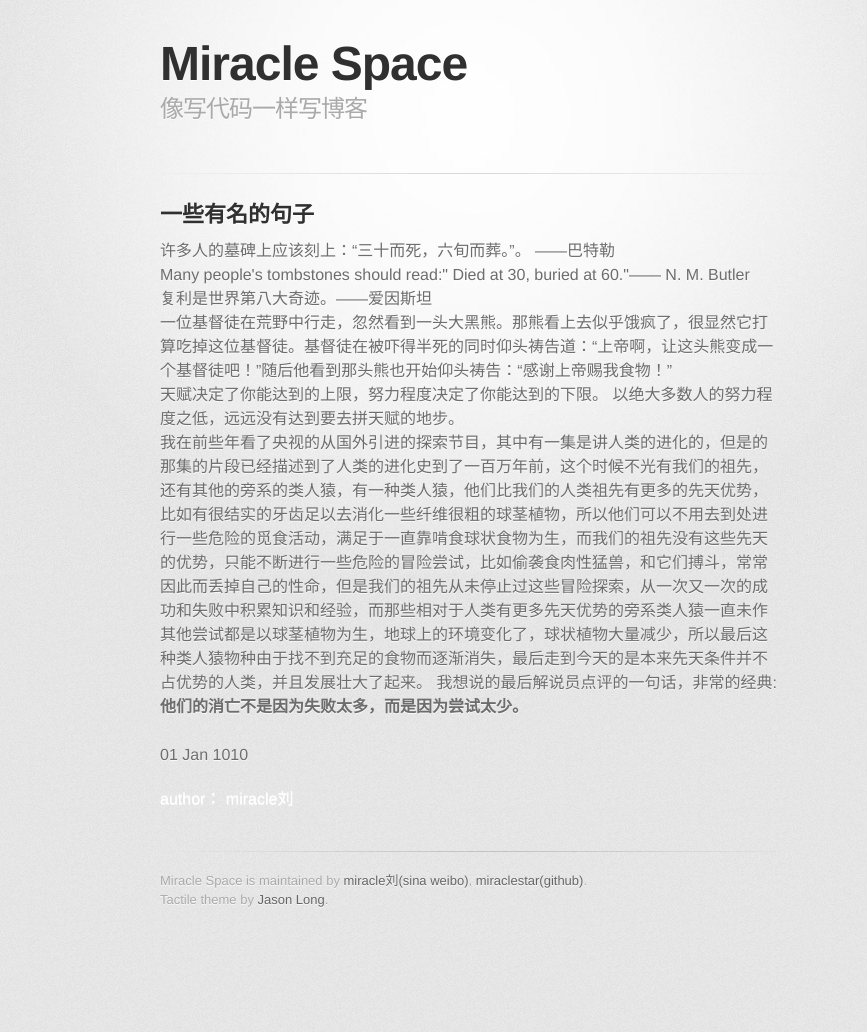
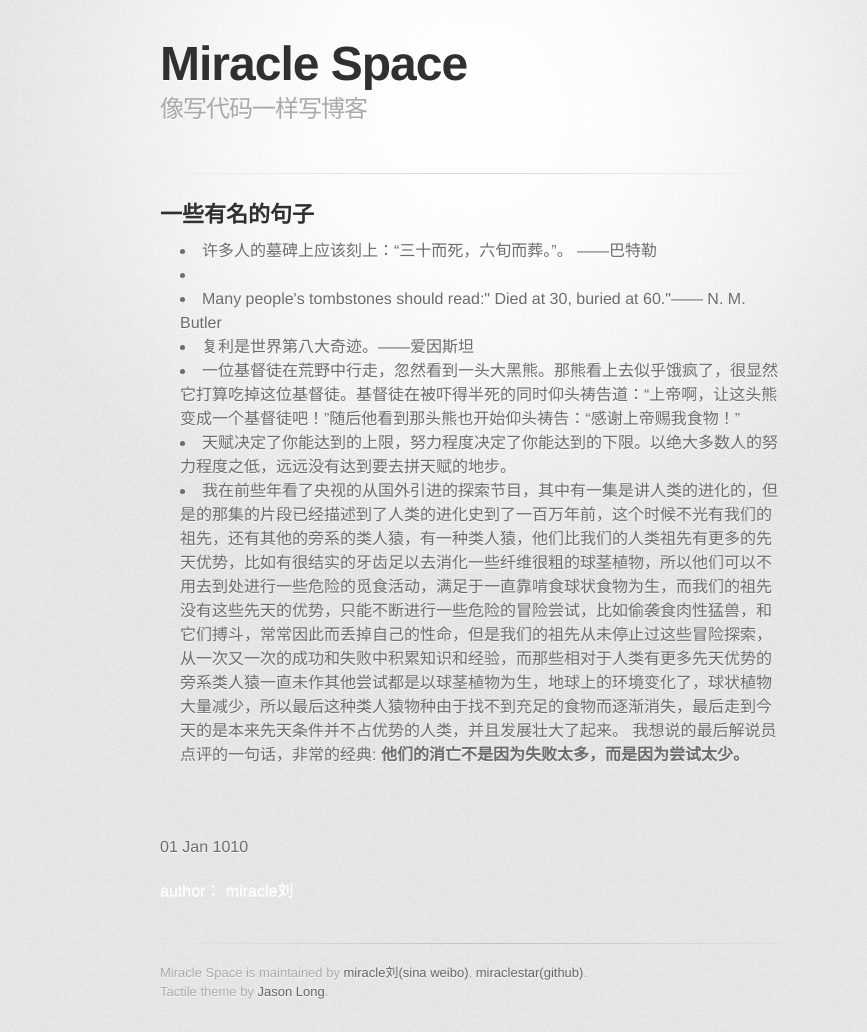
Before and after one commit to miraclestar/myblog, a Jekyll site: the page built from _posts/fiction/1010-01-01-famous-sentense.html, in a window 1280 px wide. Shown: the whole page, without its empty margins (170-1037 px from the left). Built offline with Jekyll 4.4.1, drawn with Linux system fonts in a browser that asks for light colours; nearby versions of some CDN libraries; some web fonts are replaced; Markdown is read by kramdown in place of the engine named in the settings; comment, search, counter and statistics services are not loaded; before the commit the page ends 940 px from its top, so only the background shows below that.

```diff
--- a/_posts/fiction/1010-01-01-famous-sentense.html
+++ b/_posts/fiction/1010-01-01-famous-sentense.html
@@ -4,16 +4,18 @@ title: 一些有名的句子
 category: fiction
 ---
 <h2>{{ page.title }}</h2>
-许多人的墓碑上应该刻上：“三十而死，六旬而葬。”。      ——巴特勒<br />
-Many people's tombstones should read:" Died at 30, buried at 60."—— N. M. Butler<br />
-复利是世界第八大奇迹。——爱因斯坦<br />
-一位基督徒在荒野中行走，忽然看到一头大黑熊。那熊看上去似乎饿疯了，很显然它打算吃掉这位基督徒。基督徒在被吓得半死的同时仰头祷告道：“上帝啊，让这头熊变成一个基督徒吧！”随后他看到那头熊也开始仰头祷告：“感谢上帝赐我食物！”<br />
-天赋决定了你能达到的上限，努力程度决定了你能达到的下限。
-以绝大多数人的努力程度之低，远远没有达到要去拼天赋的地步。<br />
-我在前些年看了央视的从国外引进的探索节目，其中有一集是讲人类的进化的，但是的那集的片段已经描述到了人类的进化史到了一百万年前，这个时候不光有我们的祖先，还有其他的旁系的类人猿，有一种类人猿，他们比我们的人类祖先有更多的先天优势，比如有很结实的牙齿足以去消化一些纤维很粗的球茎植物，所以他们可以不用去到处进行一些危险的觅食活动，满足于一直靠啃食球状食物为生，而我们的祖先没有这些先天的优势，只能不断进行一些危险的冒险尝试，比如偷袭食肉性猛兽，和它们搏斗，常常因此而丢掉自己的性命，但是我们的祖先从未停止过这些冒险探索，从一次又一次的成功和失败中积累知识和经验，而那些相对于人类有更多先天优势的旁系类人猿一直未作其他尝试都是以球茎植物为生，地球上的环境变化了，球状植物大量减少，所以最后这种类人猿物种由于找不到充足的食物而逐渐消失，最后走到今天的是本来先天条件并不占优势的人类，并且发展壮大了起来。
+<ul>
+	<li>许多人的墓碑上应该刻上：“三十而死，六旬而葬。”。      ——巴特勒<br /></li><li>
+</li><li>Many people's tombstones should read:" Died at 30, buried at 60."—— N. M. Butler<br />
+</li><li>复利是世界第八大奇迹。——爱因斯坦<br />
+</li><li>一位基督徒在荒野中行走，忽然看到一头大黑熊。那熊看上去似乎饿疯了，很显然它打算吃掉这位基督徒。基督徒在被吓得半死的同时仰头祷告道：“上帝啊，让这头熊变成一个基督徒吧！”随后他看到那头熊也开始仰头祷告：“感谢上帝赐我食物！”<br />
+</li><li>天赋决定了你能达到的上限，努力程度决定了你能达到的下限。以绝大多数人的努力程度之低，远远没有达到要去拼天赋的地步。<br />
+</li><li>我在前些年看了央视的从国外引进的探索节目，其中有一集是讲人类的进化的，但是的那集的片段已经描述到了人类的进化史到了一百万年前，这个时候不光有我们的祖先，还有其他的旁系的类人猿，有一种类人猿，他们比我们的人类祖先有更多的先天优势，比如有很结实的牙齿足以去消化一些纤维很粗的球茎植物，所以他们可以不用去到处进行一些危险的觅食活动，满足于一直靠啃食球状食物为生，而我们的祖先没有这些先天的优势，只能不断进行一些危险的冒险尝试，比如偷袭食肉性猛兽，和它们搏斗，常常因此而丢掉自己的性命，但是我们的祖先从未停止过这些冒险探索，从一次又一次的成功和失败中积累知识和经验，而那些相对于人类有更多先天优势的旁系类人猿一直未作其他尝试都是以球茎植物为生，地球上的环境变化了，球状植物大量减少，所以最后这种类人猿物种由于找不到充足的食物而逐渐消失，最后走到今天的是本来先天条件并不占优势的人类，并且发展壮大了起来。
 我想说的最后解说员点评的一句话，非常的经典:
 <strong>
 他们的消亡不是因为失败太多，而是因为尝试太少。</strong>
+</li>
+</ul>
 <br /><br />
 
 
--- a/_posts/fiction/2013-04-10-fiction.html
+++ b/_posts/fiction/2013-05-09-fiction.html
@@ -5,9 +5,8 @@ category: fiction
 ---
 <h2>{{ page.title }}</h2>
 <p> <div>
- 	小说，把生活的小技巧写到小说里。<br>
- 	题材？<br>
- 	等以后有空了吧<br>
+ 	打算把上次去参加老五婚礼的事情，写一个小故事。
+
  </div>
 </p>
 <p>{{ page.date | date_to_string }}</p>
--- a/_posts/life/2013-04-25-windows-software.html
+++ b/_posts/life/2013-04-25-windows-software.html
@@ -1,6 +1,6 @@
 ---
 layout: default
-title: 一个好用的小众软件
+title: 一个好用的小众软件Clover 3
 category: life
 ---
 <h2>{{ page.title }}</h2>
```
Also changed, not shown: _posts/2013-05-10-shell-find.html (added, +27 -0 lines), _posts/2013-05-17-python-study.html (added, +23 -0 lines).
